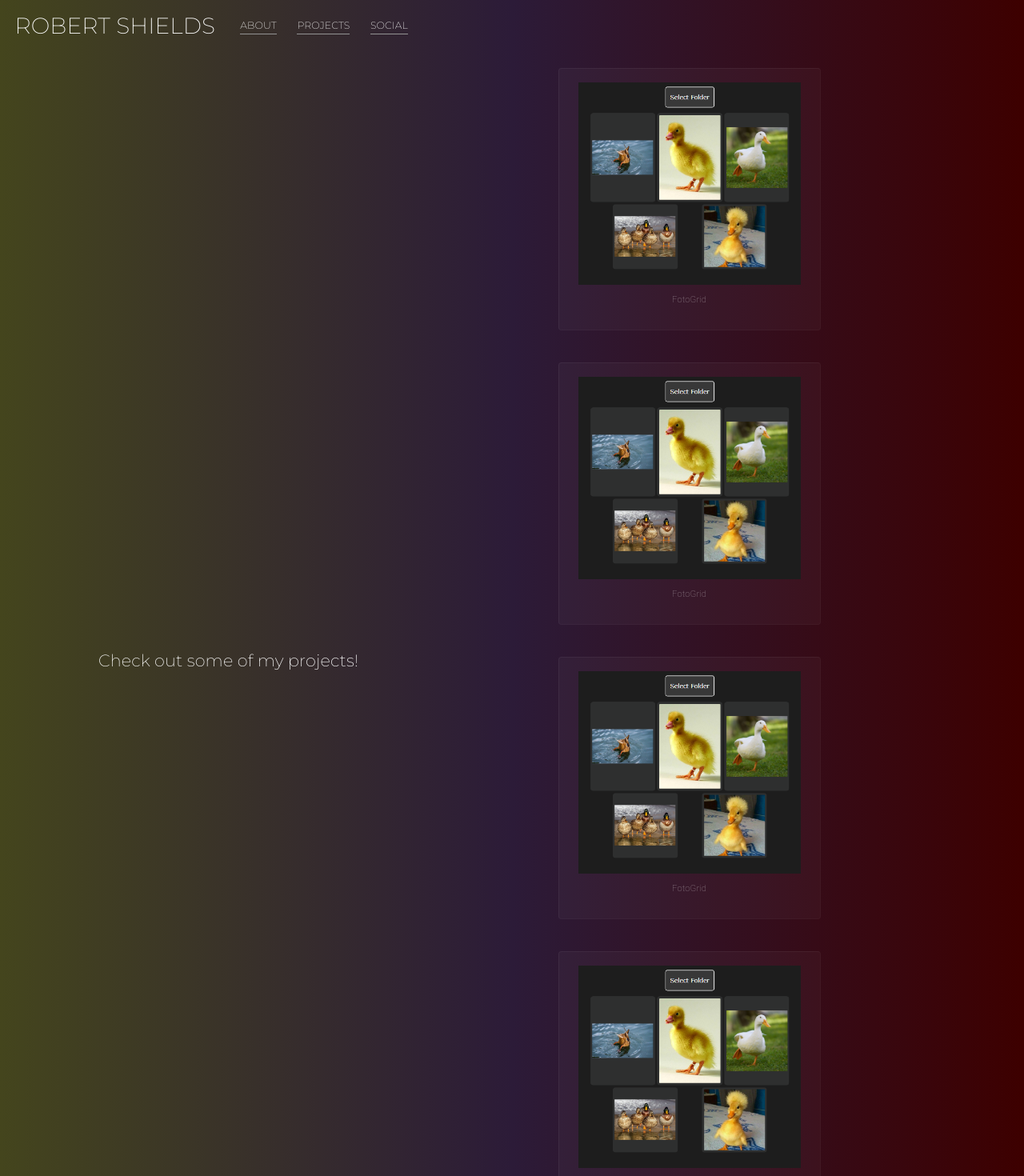
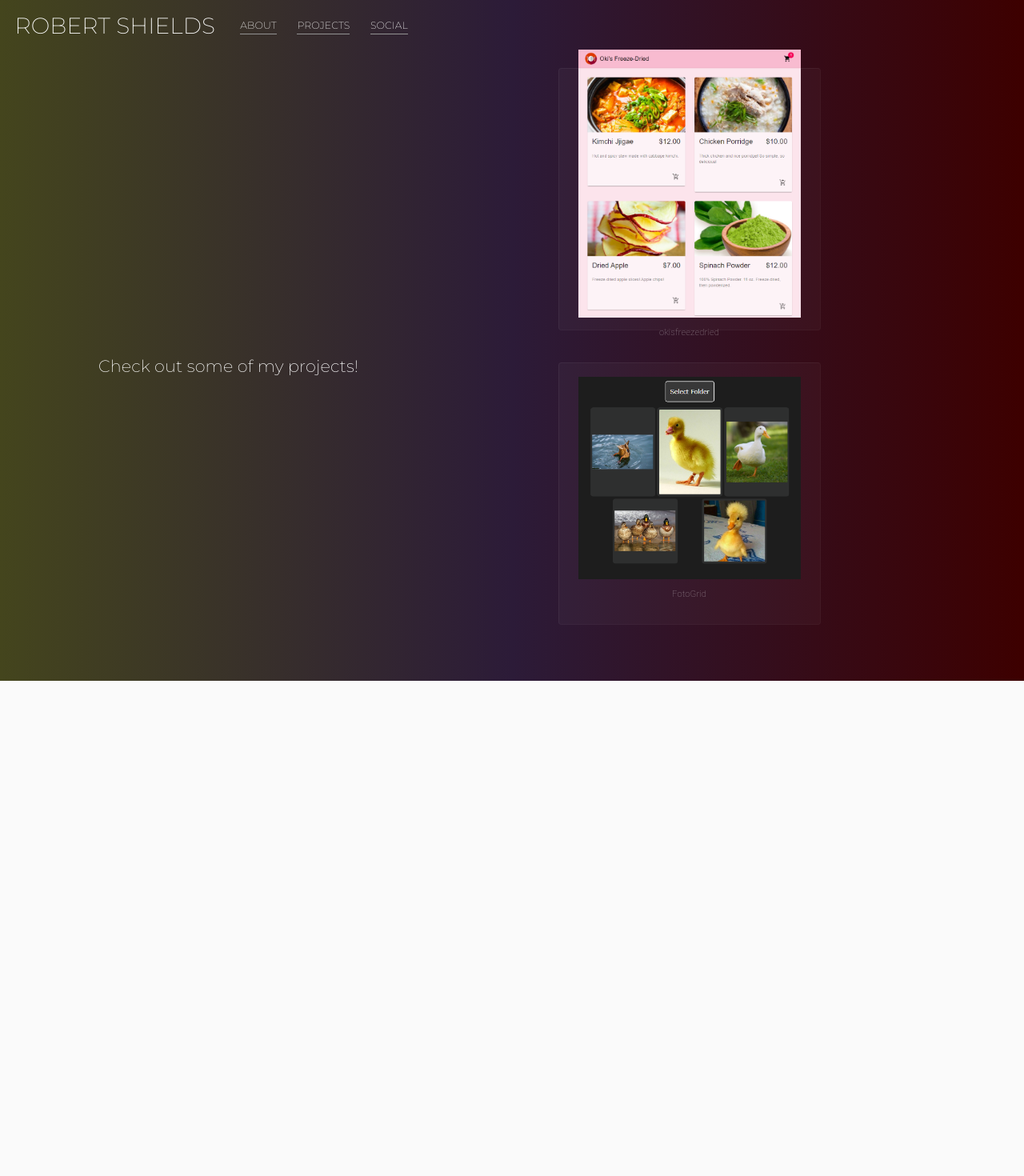
Before and after one commit to TheRealRobertShields/Portfolio2021, a React (Create React App) app: page /projects in a window 1280 px wide. Shown: the top 1470 px of the page at 80% size. After the commit the page ends 851 px from the top, so only its background shows below. Built offline with nearby package versions, Linux system fonts and the light colour scheme.

Commit message:
new link added to projects

```diff
--- a/src/components/Projects/Projects.jsx
+++ b/src/components/Projects/Projects.jsx
@@ -4,6 +4,7 @@ import { Typography } from '@material-ui/core';
 
 // import thinking from '../../assets/thinking.mp4'
 import fotogrid from '../../assets/fotogrid_thumbnail.png'
+import okisfreezedried from '../../assets/okisfreezedried.png'
 import useStyles from './styles';
 
 const Projects = () => {
@@ -20,17 +21,9 @@ const Projects = () => {
       <div className={classes.center}>
          <Typography variant='h3' align='center' style={{fontSize:'calc(8px + 1vw)', width:'50%'}}>Check out some of my projects!</Typography>
          <div className={classes.container}>
-            <a href='https://fotogrid.netlify.app/' target='_blank' without rel="noreferrer" className={classes.card}>
-               <img src={fotogrid} alt='fotogrid' style={{width: 'calc(150px + 10vw)'}} />
-               <p>FotoGrid</p>
-            </a>
-            <a href='https://fotogrid.netlify.app/' target='_blank' without rel="noreferrer" className={classes.card}>
-               <img src={fotogrid} alt='fotogrid' style={{width: 'calc(150px + 10vw)'}} />
-               <p>FotoGrid</p>
-            </a>
-            <a href='https://fotogrid.netlify.app/' target='_blank' without rel="noreferrer" className={classes.card}>
-               <img src={fotogrid} alt='fotogrid' style={{width: 'calc(150px + 10vw)'}} />
-               <p>FotoGrid</p>
+            <a href='https://okisfreezedried.com' target='_blank' without rel="noreferrer" className={classes.card}>
+               <img src={okisfreezedried} alt='okisfreezedried' style={{width: 'calc(150px + 10vw)'}} />
+               <p>okisfreezedried</p>
             </a>
             <a href='https://fotogrid.netlify.app/' target='_blank' without rel="noreferrer" className={classes.card}>
                <img src={fotogrid} alt='fotogrid' style={{width: 'calc(150px + 10vw)'}} />
```
Also changed, not shown: src/assets/okisfreezedried.png (added).
